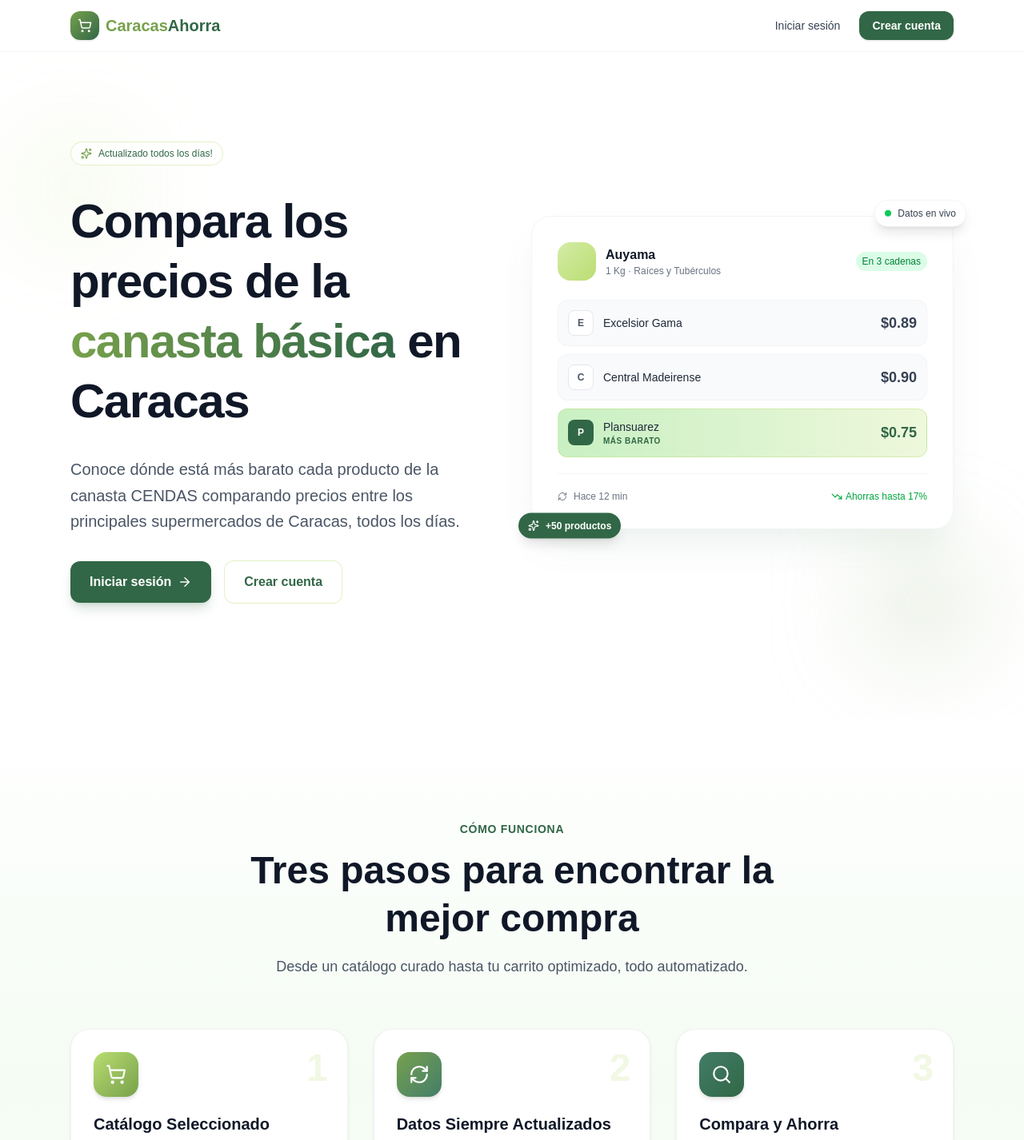
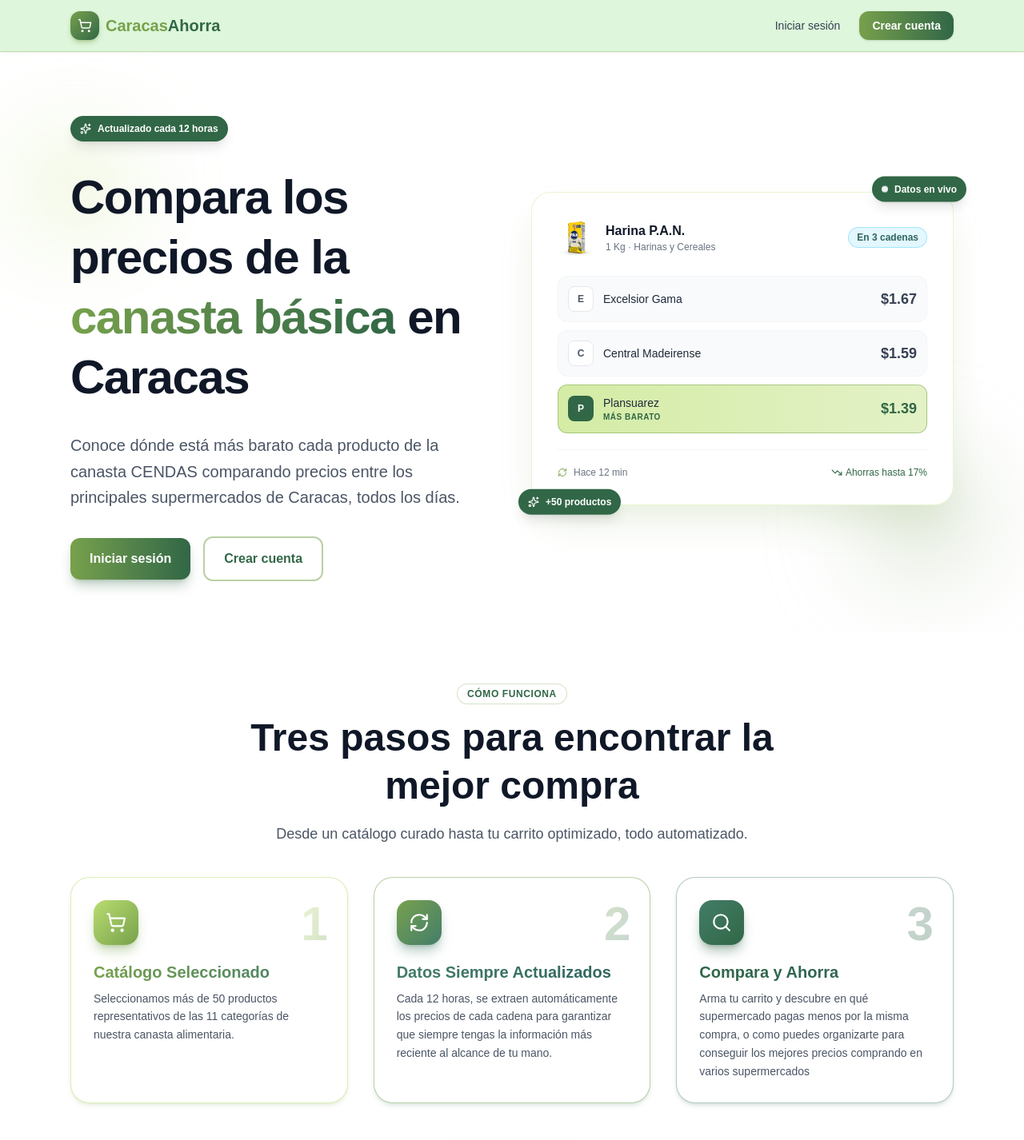
Before and after one commit to BeaCardozo/web-tesis-app, a Next.js app: page / in a window 1280 px wide. Shown: the top 1426 px of the page at 80% size. Built offline with nearby package versions, Linux system fonts and the light colour scheme; no server answers.

Commit message:
feat: pruebas

```diff
--- a/app/page.tsx
+++ b/app/page.tsx
@@ -1,6 +1,5 @@
 import Link from 'next/link';
 import {
-  ArrowRight,
   Sparkles,
   Search,
   RefreshCw,
@@ -28,10 +27,10 @@
 // ============================================
 function TopNav() {
   return (
-    <header className="sticky top-0 z-30 backdrop-blur-md bg-white/70 border-b border-gray-100">
+    <header className="sticky top-0 z-30 backdrop-blur-md bg-primary-lightest/60 border-b border-button-green/30 shadow-sm shadow-button-green/10">
       <div className="max-w-6xl mx-auto px-6 h-16 flex items-center justify-between">
         <Link href="/" className="flex items-center gap-2 group">
-          <div className="w-9 h-9 rounded-xl bg-gradient-to-br from-button-green to-accent-green-dark flex items-center justify-center shadow-sm group-hover:scale-105 transition-transform">
+          <div className="w-9 h-9 rounded-xl bg-gradient-to-br from-button-green to-accent-green-dark flex items-center justify-center shadow-md shadow-button-green/40 group-hover:scale-105 transition-transform">
             <ShoppingCart size={18} className="text-white" />
           </div>
           <span className="text-xl">
@@ -49,7 +48,7 @@
           </Link>
           <Link
             href="/register"
-            className="px-4 py-2 text-sm font-semibold text-white bg-accent-green-dark rounded-xl hover:opacity-90 transition-opacity shadow-sm"
+            className="px-4 py-2 text-sm font-semibold text-white bg-gradient-to-r from-button-green to-accent-green-dark rounded-xl hover:shadow-md hover:shadow-button-green/30 transition-all shadow-sm"
           >
             Crear cuenta
           </Link>
@@ -77,25 +76,25 @@
         className="absolute inset-0 -z-10 animate-gradient"
         style={{
           backgroundImage:
-            'radial-gradient(at 0% 0%, rgba(186, 221, 113, 0.35) 0px, transparent 50%), ' +
-            'radial-gradient(at 100% 0%, rgba(154, 214, 151, 0.30) 0px, transparent 55%), ' +
-            'radial-gradient(at 50% 100%, rgba(177, 199, 161, 0.25) 0px, transparent 60%)',
+            'radial-gradient(at 0% 0%, rgba(186, 221, 113, 0.55) 0px, transparent 50%), ' +
+            'radial-gradient(at 100% 0%, rgba(154, 214, 151, 0.50) 0px, transparent 55%), ' +
+            'radial-gradient(at 50% 100%, rgba(177, 199, 161, 0.45) 0px, transparent 60%)',
         }}
       />
 
       {/* Decoración: círculos flotantes */}
-      <div className="absolute top-32 left-12 w-24 h-24 rounded-full bg-primary/30 blur-3xl animate-float" />
+      <div className="absolute top-32 left-12 w-24 h-24 rounded-full bg-primary/55 blur-3xl animate-float" />
       <div
-        className="absolute bottom-20 right-16 w-32 h-32 rounded-full bg-accent-pastel/40 blur-3xl animate-float"
+        className="absolute bottom-20 right-16 w-32 h-32 rounded-full bg-accent-pastel/60 blur-3xl animate-float"
         style={{ animationDelay: '1.5s' }}
       />
 
-      <div className="max-w-6xl mx-auto px-6 pt-20 pb-28 lg:pt-28 lg:pb-36 grid grid-cols-1 lg:grid-cols-2 gap-12 items-center">
+      <div className="max-w-6xl mx-auto px-6 pt-16 pb-12 lg:pt-20 lg:pb-16 grid grid-cols-1 lg:grid-cols-2 gap-12 items-center">
         {/* Texto principal */}
         <div className="space-y-8">
-          <div className="inline-flex items-center gap-2 px-3 py-1.5 rounded-full bg-white/70 border border-primary/40 text-xs font-medium text-accent-green-dark animate-fade-in-up">
-            <Sparkles size={14} className="text-button-green" />
-            Actualizado todos los días!
+          <div className="inline-flex items-center gap-2 px-3 py-2 rounded-2xl bg-accent-green-dark text-white shadow-lg animate-fade-in-up">
+            <Sparkles size={14} />
+            <span className="text-xs font-semibold">Actualizado cada 12 horas</span>
           </div>
 
           <h1 className="text-4xl md:text-5xl lg:text-6xl font-bold leading-tight tracking-tight text-gray-900 animate-fade-in-up delay-100">
@@ -114,17 +113,13 @@
           <div className="flex flex-wrap items-center gap-4 animate-fade-in-up delay-300">
             <Link
               href="/login"
-              className="group inline-flex items-center gap-2 px-6 py-3.5 text-base font-semibold text-white bg-accent-green-dark rounded-xl hover:opacity-90 transition-all shadow-lg shadow-accent-green-dark/20 hover:shadow-xl hover:-translate-y-0.5"
+              className="inline-flex items-center px-6 py-3.5 text-base font-semibold text-white bg-gradient-to-r from-button-green to-accent-green-dark rounded-xl hover:shadow-xl hover:shadow-button-green/40 transition-all shadow-lg shadow-accent-green-dark/30 hover:-translate-y-0.5"
             >
               Iniciar sesión
-              <ArrowRight
-                size={18}
-                className="group-hover:translate-x-1 transition-transform"
-              />
             </Link>
             <Link
               href="/register"
-              className="inline-flex items-center gap-2 px-6 py-3.5 text-base font-semibold text-accent-green-dark bg-white border border-primary/40 rounded-xl hover:border-accent-green-dark transition-colors"
+              className="inline-flex items-center gap-2 px-6 py-3.5 text-base font-semibold text-accent-green-dark bg-white border-2 border-button-green/50 rounded-xl hover:border-button-green hover:shadow-md hover:shadow-button-green/15 transition-all"
             >
               Crear cuenta
             </Link>
@@ -143,9 +138,9 @@
 // Ilustración del hero: mockup de comparación de precios
 function HeroIllustration() {
   const items = [
-    { name: 'Auyama 1 Kg', chain: 'Excelsior Gama', price: '$0.89' },
-    { name: 'Auyama 1 Kg', chain: 'Central Madeirense', price: '$0.90' },
-    { name: 'Auyama 1 Kg', chain: 'Plansuarez', price: '$0.75' },
+    { name: 'Harina P.A.N. 1 Kg', chain: 'Excelsior Gama', price: '$1.67' },
+    { name: 'Harina P.A.N. 1 Kg', chain: 'Central Madeirense', price: '$1.59' },
+    { name: 'Harina P.A.N. 1 Kg', chain: 'Plansuarez', price: '$1.39' },
   ];
 
   const winner = items.reduce((min, it) =>
@@ -155,18 +150,22 @@
   return (
     <div className="relative">
       {/* Card principal */}
-      <div className="relative bg-white rounded-3xl shadow-2xl shadow-accent-green-dark/10 border border-gray-100 p-6 lg:p-8">
+      <div className="relative bg-white rounded-3xl shadow-2xl shadow-button-green/20 border border-primary/30 p-6 lg:p-8">
         <div className="flex items-center justify-between mb-6">
           <div className="flex items-center gap-3">
-            <div className="w-12 h-12 rounded-2xl bg-gradient-to-br from-primary-lighter to-primary flex items-center justify-center text-2xl">
-
+            <div className="w-12 h-12 rounded-2xl bg-gradient-to-br from-primary-lighter to-primary flex items-center justify-center text-2xl overflow-hidden">
+              <img
+                src="/harina-pan.jpg"
+                alt="Harina P.A.N."
+                className="w-full h-full object-cover"
+              />
             </div>
             <div>
-              <p className="font-semibold text-gray-900">Auyama</p>
-              <p className="text-xs text-gray-500">1 Kg · Raíces y Tubérculos</p>
+              <p className="font-semibold text-gray-900">Harina P.A.N.</p>
+              <p className="text-xs text-gray-500">1 Kg · Harinas y Cereales</p>
             </div>
           </div>
-          <span className="text-xs font-medium px-2 py-1 rounded-full bg-green-100 text-green-700">
+          <span className="text-xs font-semibold px-2.5 py-1 rounded-full bg-secondary/15 text-accent-teal border border-secondary/40">
             En 3 cadenas
           </span>
         </div>
@@ -179,7 +178,7 @@
                 key={i}
                 className={`flex items-center justify-between p-3 rounded-xl border transition-all ${
                   isWinner
-                    ? 'bg-gradient-to-r from-primary-lightest to-primary-lighter/40 border-primary/40'
+                    ? 'bg-gradient-to-r from-primary-lighter to-primary/40 border-button-green/50'
                     : 'bg-gray-50 border-gray-100'
                 }`}
               >
@@ -216,10 +215,10 @@
 
         <div className="mt-5 pt-5 border-t border-gray-100 flex items-center justify-between">
           <div className="flex items-center gap-2 text-xs text-gray-500">
-            <RefreshCw size={12} />
+            <RefreshCw size={12} className="text-button-green" />
             Hace 12 min
           </div>
-          <div className="flex items-center gap-1 text-xs font-medium text-green-600">
+          <div className="flex items-center gap-1 text-xs font-medium text-accent-green-dark">
             <TrendingDown size={14} />
             Ahorras hasta 17%
           </div>
@@ -228,12 +227,12 @@
 
       {/* Burbujas decorativas */}
       <div
-        className="absolute -top-4 -right-4 px-3 py-2 rounded-2xl bg-white shadow-lg border border-gray-100 animate-float"
+        className="absolute -top-4 -right-4 px-3 py-2 rounded-2xl bg-accent-green-dark text-white shadow-lg animate-float"
         style={{ animationDelay: '0.8s' }}
       >
         <div className="flex items-center gap-2">
-          <div className="w-2 h-2 rounded-full bg-green-500 animate-pulse" />
-          <span className="text-xs font-medium text-gray-700">Datos en vivo</span>
+          <div className="w-2 h-2 rounded-full bg-white animate-pulse" />
+          <span className="text-xs font-semibold">Datos en vivo</span>
         </div>
       </div>
 
@@ -260,13 +259,29 @@
     title: 'Catálogo Seleccionado',
     desc: 'Seleccionamos más de 50 productos representativos de las 11 categorías de nuestra canasta alimentaria.',
     gradient: 'from-primary to-button-green',
+    titleGradient: 'from-button-green to-accent-green',
+    numberGradient: 'from-primary to-button-green',
+    iconShadow: 'shadow-button-green/40',
+    iconShadowHover: 'group-hover:shadow-button-green/60',
+    border: 'border-primary/50',
+    borderHover: 'hover:border-button-green',
+    cardShadow: 'shadow-button-green/15',
+    cardShadowHover: 'hover:shadow-button-green/30',
   },
   {
     n: 2,
     icon: RefreshCw,
     title: 'Datos Siempre Actualizados',
-    desc: 'Cada 24 horas, se extraen automaticamente los precios de cada cadena para garantizar que siempre tengas la información más reciente al alcance de tu mano.',
+    desc: 'Cada 12 horas, se extraen automáticamente los precios de cada cadena para garantizar que siempre tengas la información más reciente al alcance de tu mano.',
     gradient: 'from-button-green to-accent-green',
+    titleGradient: 'from-accent-green to-accent-teal',
+    numberGradient: 'from-button-green to-accent-green',
+    iconShadow: 'shadow-accent-green/40',
+    iconShadowHover: 'group-hover:shadow-accent-green/60',
+    border: 'border-button-green/50',
+    borderHover: 'hover:border-accent-green',
+    cardShadow: 'shadow-accent-green/15',
+    cardShadowHover: 'hover:shadow-accent-green/30',
   },
   {
     n: 3,
@@ -274,6 +289,14 @@
     title: 'Compara y Ahorra',
     desc: 'Arma tu carrito y descubre en qué supermercado pagas menos por la misma compra, o como puedes organizarte para conseguir los mejores precios comprando en varios supermercados',
     gradient: 'from-accent-green to-accent-green-dark',
+    titleGradient: 'from-accent-green-dark to-accent-teal',
+    numberGradient: 'from-accent-green to-accent-green-dark',
+    iconShadow: 'shadow-accent-green-dark/40',
+    iconShadowHover: 'group-hover:shadow-accent-green-dark/60',
+    border: 'border-accent-green/40',
+    borderHover: 'hover:border-accent-green-dark',
+    cardShadow: 'shadow-accent-green-dark/15',
+    cardShadowHover: 'hover:shadow-accent-green-dark/30',
   },
 ];
 
@@ -281,10 +304,10 @@
 
 function HowItWorks() {
   return (
-    <section className="py-24 lg:py-32 bg-gradient-to-b from-white via-primary-lightest/20 to-white">
+    <section className="pt-12 pb-20 lg:pt-16 lg:pb-24 bg-white">
       <div className="max-w-6xl mx-auto px-6">
-        <div className="text-center max-w-2xl mx-auto mb-16 animate-fade-in-up">
-          <p className="text-sm font-semibold text-accent-green-dark uppercase tracking-wider mb-3">
+        <div className="text-center max-w-2xl mx-auto mb-10 animate-fade-in-up">
+          <p className="inline-block text-xs font-semibold text-accent-green-dark uppercase tracking-wider mb-3 px-3 py-1 rounded-full bg-white/70 border border-button-green/30">
             Cómo funciona
           </p>
           <h2 className="text-3xl md:text-4xl lg:text-5xl font-bold text-gray-900 leading-tight">
@@ -301,19 +324,19 @@
             return (
               <div
                 key={step.n}
-                className={`group relative bg-white rounded-3xl p-7 border border-gray-100 shadow-sm hover:shadow-xl hover:-translate-y-1 transition-all animate-fade-in-up ${DELAYS[i]}`}
+                className={`group relative bg-white rounded-3xl p-7 border ${step.border} shadow-md ${step.cardShadow} hover:shadow-xl ${step.cardShadowHover} ${step.borderHover} hover:-translate-y-1 transition-all animate-fade-in-up ${DELAYS[i]}`}
               >
                 <div
-                  className={`w-14 h-14 rounded-2xl bg-gradient-to-br ${step.gradient} flex items-center justify-center mb-5 shadow-md group-hover:scale-110 transition-transform`}
+                  className={`w-14 h-14 rounded-2xl bg-gradient-to-br ${step.gradient} flex items-center justify-center mb-5 shadow-lg ${step.iconShadow} group-hover:scale-110 group-hover:shadow-xl ${step.iconShadowHover} transition-all`}
                 >
                   <Icon size={26} className="text-white" />
                 </div>
 
-                <div className="absolute top-6 right-6 text-5xl font-bold text-primary/20 group-hover:text-primary/30 transition-colors">
+                <div className={`absolute top-7 right-6 text-6xl font-black bg-gradient-to-br ${step.numberGradient} bg-clip-text text-transparent opacity-30 group-hover:opacity-60 transition-opacity`}>
                   {step.n}
                 </div>
 
-                <h3 className="text-xl font-bold text-gray-900 mb-2">{step.title}</h3>
+                <h3 className={`text-xl font-bold mb-2 bg-gradient-to-r ${step.titleGradient} bg-clip-text text-transparent`}>{step.title}</h3>
                 <p className="text-sm text-gray-600 leading-relaxed">{step.desc}</p>
               </div>
             );
@@ -321,13 +344,12 @@
         </div>
 
         {/* CTA final */}
-        <div className="mt-16 text-center">
+        <div className="mt-12 text-center">
           <Link
             href="/login"
-            className="group inline-flex items-center gap-2 px-7 py-3.5 text-base font-semibold text-white bg-accent-green-dark rounded-xl hover:opacity-90 transition-all shadow-lg shadow-accent-green-dark/20 hover:shadow-xl hover:-translate-y-0.5"
+            className="inline-flex items-center px-7 py-3.5 text-base font-semibold text-white bg-gradient-to-r from-button-green to-accent-green-dark rounded-xl hover:shadow-xl hover:shadow-button-green/40 transition-all shadow-lg shadow-accent-green-dark/30 hover:-translate-y-0.5"
           >
             Empezar a ahorrar
-            <ArrowRight size={18} className="group-hover:translate-x-1 transition-transform" />
           </Link>
         </div>
       </div>
--- a/app/register/page.tsx
+++ b/app/register/page.tsx
@@ -3,7 +3,7 @@
 import { useState } from 'react';
 import Link from 'next/link';
 import { useRouter } from 'next/navigation';
-import { Mail, Lock, Eye, EyeOff, User } from 'lucide-react';
+import { Mail, Lock, Eye, EyeOff, User, Check, Circle } from 'lucide-react';
 import { Input } from '../components/Input';
 import { Button } from '../components/Button';
 import { Footer } from '../components/Footer';
@@ -24,9 +24,23 @@
     acceptTerms: false,
   });
 
+  const passwordChecks = [
+    { label: 'Al menos 8 caracteres', valid: formData.password.length >= 8 },
+    { label: 'Una letra mayúscula', valid: /[A-Z]/.test(formData.password) },
+    { label: 'Una letra minúscula', valid: /[a-z]/.test(formData.password) },
+    { label: 'Un número', valid: /[0-9]/.test(formData.password) },
+    { label: 'Un símbolo (!@#$...)', valid: /[^A-Za-z0-9]/.test(formData.password) },
+  ];
+  const isPasswordStrong = passwordChecks.every((c) => c.valid);
+
   const handleSubmit = async (e: React.FormEvent) => {
     e.preventDefault();
     setError('');
+
+    if (!isPasswordStrong) {
+      setError('La contraseña no cumple con los requisitos de seguridad.');
+      return;
+    }
 
     if (formData.password !== formData.confirmPassword) {
       setError('Las contraseñas no coinciden');
@@ -51,7 +65,10 @@
       // Registro exitoso, redirigir al login
       router.push('/login?registered=true');
     } catch (err) {
-      const message = err instanceof Error ? err.message : 'Error al registrar usuario';
+      const raw = err instanceof Error ? err.message : 'Error al registrar usuario';
+      const message = /password is not strong enough/i.test(raw)
+        ? 'La contraseña no cumple con los requisitos de seguridad.'
+        : raw;
       setError(message);
     } finally {
       setIsLoading(false);
@@ -81,7 +98,8 @@
               </div>
             )}
 
-            {/* Nombre */}
+            {/* Nombre + Apellido */}
+            <div className="grid grid-cols-2 gap-3">
               <Input
                 type="text"
                 placeholder="Nombre"
@@ -90,8 +108,6 @@
                 onChange={(e) => setFormData({ ...formData, firstName: e.target.value })}
                 required
               />
-
-            {/* Apellido */}
               <Input
                 type="text"
                 placeholder="Apellido"
@@ -100,6 +116,7 @@
                 onChange={(e) => setFormData({ ...formData, lastName: e.target.value })}
                 required
               />
+            </div>
 
             {/* Email */}
             <Input
@@ -112,6 +129,7 @@
             />
 
             {/* Password */}
+            <div className="space-y-2">
               <Input
                 type={showPassword ? 'text' : 'password'}
                 placeholder="Contraseña"
@@ -122,6 +140,22 @@
                 onChange={(e) => setFormData({ ...formData, password: e.target.value })}
                 required
               />
+              {formData.password.length > 0 && (
+                <ul className="px-2 pt-1 grid grid-cols-2 gap-x-3 gap-y-1 text-xs">
+                  {passwordChecks.map((c) => (
+                    <li
+                      key={c.label}
+                      className={`flex items-center gap-2 transition-colors ${
+                        c.valid ? 'text-accent-green-dark' : 'text-gray-400'
+                      }`}
+                    >
+                      {c.valid ? <Check size={14} /> : <Circle size={14} />}
+                      <span>{c.label}</span>
+                    </li>
+                  ))}
+                </ul>
+              )}
+            </div>
 
             {/* Confirm Password */}
             <Input
@@ -145,7 +179,7 @@
                 className="w-5 h-5 rounded border-2 border-gray-300 text-accent-green focus:ring-accent-green mt-0.5"
                 required
               />
-              <label htmlFor="terms" className="ml-3 text-gray-700">
+              <label htmlFor="terms" className="ml-3 text-sm text-gray-700">
                 Acepto los{' '}
                 <Link
                   href="/terms"
@@ -164,7 +198,7 @@
 
           {/* Enlace a login */}
           <div className="mt-6 text-center">
-            <p className="text-gray-600">
+            <p className="text-sm text-gray-600">
               ¿Ya tienes cuenta?{' '}
               <Link
                 href="/login"
```
Also changed, not shown: public/harina-pan.jpg (added). Lines whose indentation alone changed are shown as unchanged.
